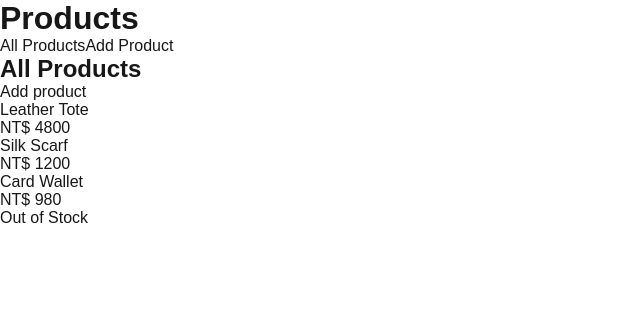
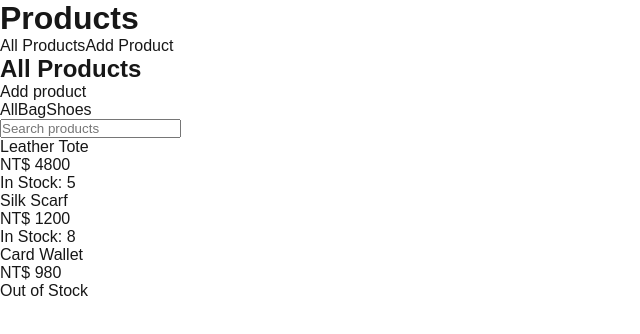
Before and after one commit to Fan82/ecommerce-admin-next, a Next.js app: page /products in a window 1280 px wide. Shown: the top 334 px of the page, without its empty margins (0-640 px from the left). Built offline with nearby package versions, Linux system fonts and the light colour scheme.

Commit message:
Day 83: fetch products on the server with searchParams

```diff
--- a/app/products/page.tsx
+++ b/app/products/page.tsx
@@ -1,40 +1,24 @@
 import Link from "next/link";
 import { getProducts } from "@/lib/getProducts";
+import {CategoryFilter} from "@/components/CategoryFilter";
+import ProductSearch from "@/components/ProductSearch";
 
 type ProductsPageProps = {
-  searchParams: Promise<{
-    fail?: string;
-  }>;
+  searchParams: Promise<{ category?: string; fail?: string }>;
 };
 
-export default async function ProductsPage({
-  searchParams,
-}: ProductsPageProps) {
-  const { fail } = await searchParams;
-
+export default async function ProductsPage({ searchParams }: ProductsPageProps) {
+  const { category, fail } = await searchParams;
   if (fail === "1") throw new Error("Failed to load products");
 
-  const products = await getProducts();
+  const products = await getProducts(category);
 
   return (
     <div>
       <h2>All Products</h2>
       <Link href="/products/new">Add product</Link>
-      {products.length === 0 ? (
-        <p>No products</p>
-      ) : (
-        <ul>
-          {products.map((product) => (
-            <li key={product.id}>
-              <Link href={`/products/${product.id}`}>{product.name}</Link>
-              <p>NT$ {product.price}</p>
-              {product.stock === 0 && (
-                <p className="out-of-stock">Out of Stock</p>
-              )}
-            </li>
-          ))}
-        </ul>
-      )}
+      <CategoryFilter />
+      <ProductSearch products={products} />
     </div>
   );
 }
--- /dev/null
+++ b/components/CategoryFilter.tsx
@@ -0,0 +1,17 @@
+import Link from "next/link";
+
+const categories = [
+    { label: "All", href: "/products" },
+    { label: "Bag", href: "/products?category=bag" },
+    { label: "Shoes", href: "/products?category=shoes" },
+]
+
+export async function CategoryFilter() {
+    return (
+        <nav>
+            {categories.map((item) => (
+                <Link key={item.href} href={item.href}>{item.label}</Link>
+            ))}
+        </nav>
+    )
+}
--- a/components/ProductDetailClient.tsx
+++ b/components/ProductDetailClient.tsx
@@ -1,7 +1,7 @@
 "use client";
 import { useEffect, useState } from "react";
 import { getProductById } from "@/lib/getProductById";
-import type { Product } from "@/lib/types";
+import type { Product } from "@/types/product";
 
 export default function ProductDetailClient({ id }: { id: string }) {
     const [product, setProduct] = useState<Product | null>(null);
@@ -9,7 +9,7 @@ export default function ProductDetailClient({ id }: { id: string }) {
     const [error, setError] = useState("");
 
     useEffect(() => {
-        getProductById(id)
+        getProductById(Number(id))
             .then((result) => {
                 setProduct(result);
             })
--- /dev/null
+++ b/components/ProductSearch.tsx
@@ -0,0 +1,36 @@
+"use client";
+import { useState } from "react";
+import Link from "next/link";
+import type { Product } from "@/types/product";
+import StockBadge from "@/components/StockBadge";
+
+export default function ProductSearch({ products }: { products: Product[] }) {
+    const [keyword, setKeyword] = useState("");
+
+    const filtered = products.filter((product) =>
+        product.name.toLowerCase().includes(keyword.toLowerCase())
+    );
+
+    return (
+        <div>
+            <input
+                value={keyword}
+                onChange={(e) => setKeyword(e.target.value)}
+                placeholder="Search products"
+            />
+            {filtered.length === 0 ? (
+                <p>No products</p>
+            ) : (
+                <ul>
+                    {filtered.map((product) => (
+                        <li key={product.id}>
+                            <Link href={`/products/${product.id}`}>{product.name}</Link>
+                            <p>NT$ {product.price}</p>
+                            <StockBadge stock={product.stock} />
+                        </li>
+                    ))}
+                </ul>
+            )}
+        </div>
+    );
+}
--- /dev/null
+++ b/components/StockBadge.tsx
@@ -0,0 +1,4 @@
+export default function StockBadge({ stock }: { stock: number }) {
+  if (stock === 0) return <p className="out-of-stock">Out of Stock</p>;
+  return <p>In Stock: {stock}</p>;
+}
--- a/lib/getProducts.ts
+++ b/lib/getProducts.ts
@@ -7,12 +7,8 @@ function delay(ms: number): Promise<void> {
   });
 }
 
-export async function getProducts(): Promise<Product[]> {
-  await delay(1500);
-  return mockProducts;
+export async function getProducts(category?: string): Promise<Product[]> {
+  await delay(1000);
+  if(!category) return mockProducts;
+  return mockProducts.filter((product) => product.category === category);
 }
-
-export async function getProductById(id: number): Promise<Product | undefined> {
-  await delay(500);
-  return mockProducts.find((product) => product.id === id);
-}
```
Also changed, not shown: app/products/[id]/page.tsx (+15 -51 lines), components/getRelatedProducts.ts (deleted, +0 -12 lines), lib/getProductById.ts (+8 -7 lines), lib/getRelatedProducts.ts (added, +13 -0 lines).
